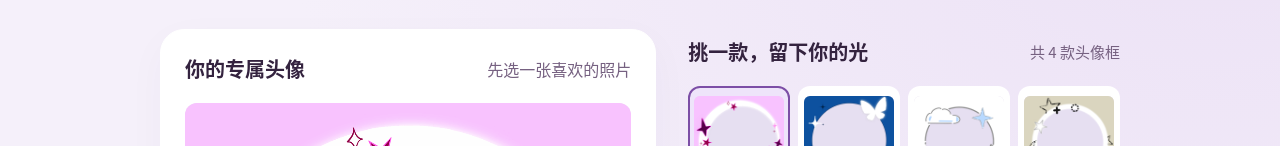
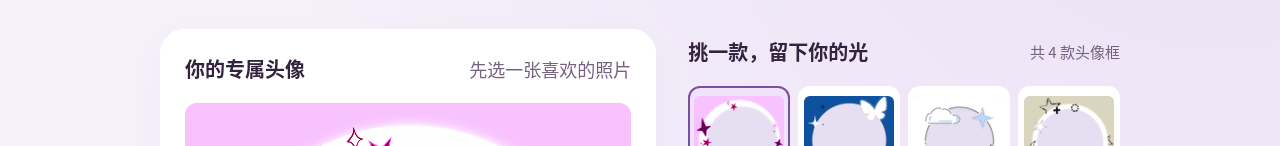
Before and after one commit to kxd23/Frame_chage_website, a plain HTML site: page index.html in a window 1280 px wide. Shown: the part 205-351 px from the top of the page. Drawn offline with Linux system fonts and the light colour scheme.

Commit message:
fix: modify some font_size2

```diff
--- a/styles.css
+++ b/styles.css
@@ -20,7 +20,7 @@ h1 span { color: #ac68dd; font-size: .7em; margin-left: 12px; vertical-align: mi
 .workspace { display: grid; grid-template-columns: 1.15fr 1fr; gap: 32px; align-items: start; }
 .editor-card { padding: 24px; border: 1px solid #fff; border-radius: 24px; background: #fff; box-shadow: 0 12px 40px #492d6d08; }
 .card-top { display: flex; gap: 8px; justify-content: space-between; align-items: center; margin-bottom: 20px; }
-.card-top span { color: var(--muted); font-size: 16px; }
+.card-top span { color: var(--muted); font-size: 18px; }
 .preview { position: relative; background: #eee9f8; border-radius: 12px; overflow: hidden; aspect-ratio: 1; }
 /* Before photo selection, let swipes scroll the page; editing owns gestures only after selection. */
 canvas { display: block; width: 100%; height: 100%; touch-action: auto; cursor: default; }
```
